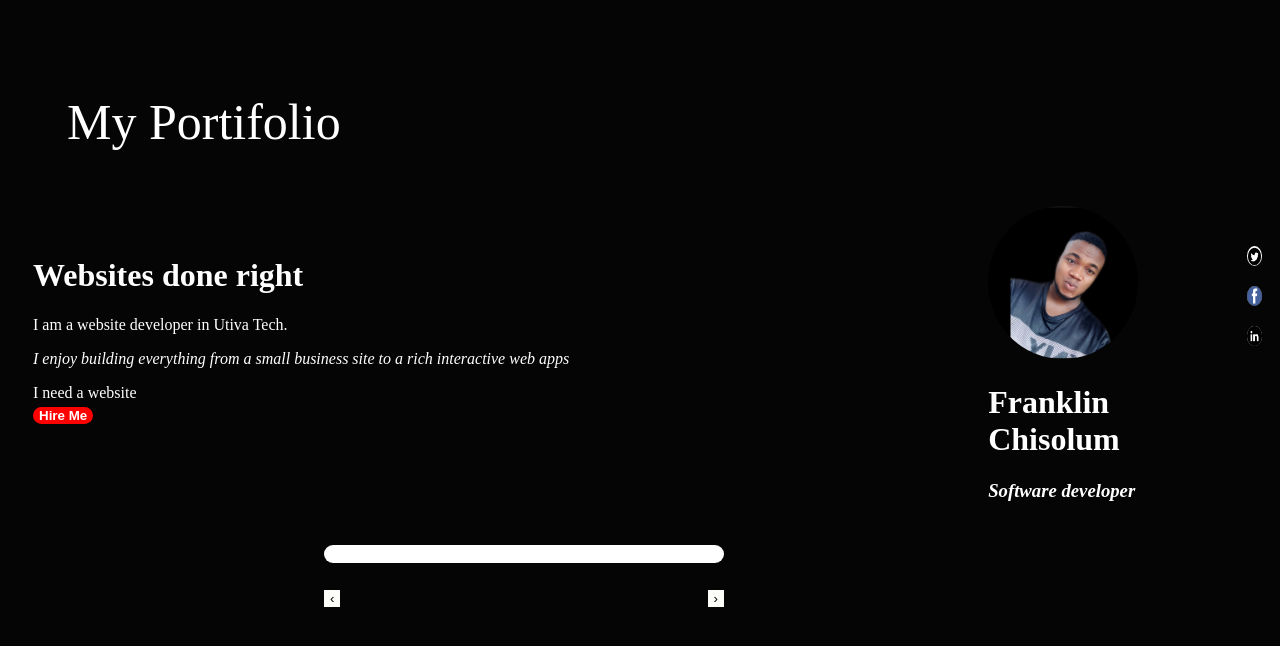
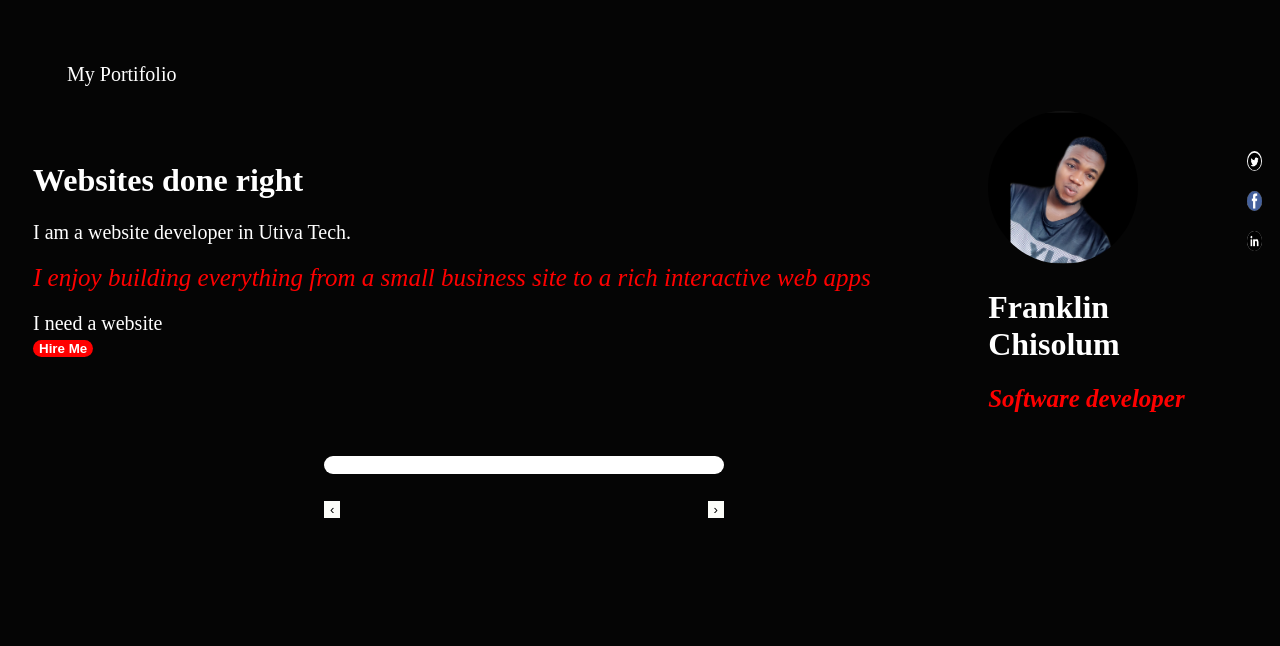
Before and after one commit to franksolum/franksolum.github.io, a plain HTML site: page index.html in a window 1280 px wide. Drawn offline with Linux system fonts and the light colour scheme.

Commit message:
update profile

```diff
--- a/style.css
+++ b/style.css
@@ -34,6 +34,13 @@ body{
 #hire:hover{
     color: rgb(235, 15, 15);
     background-color: white;
+}
+p{
+    font-size: 20px;
+}
+i{
+    color: red;
+    font-size: 25px;
 }
 #pro{
     width: 150px;
```
